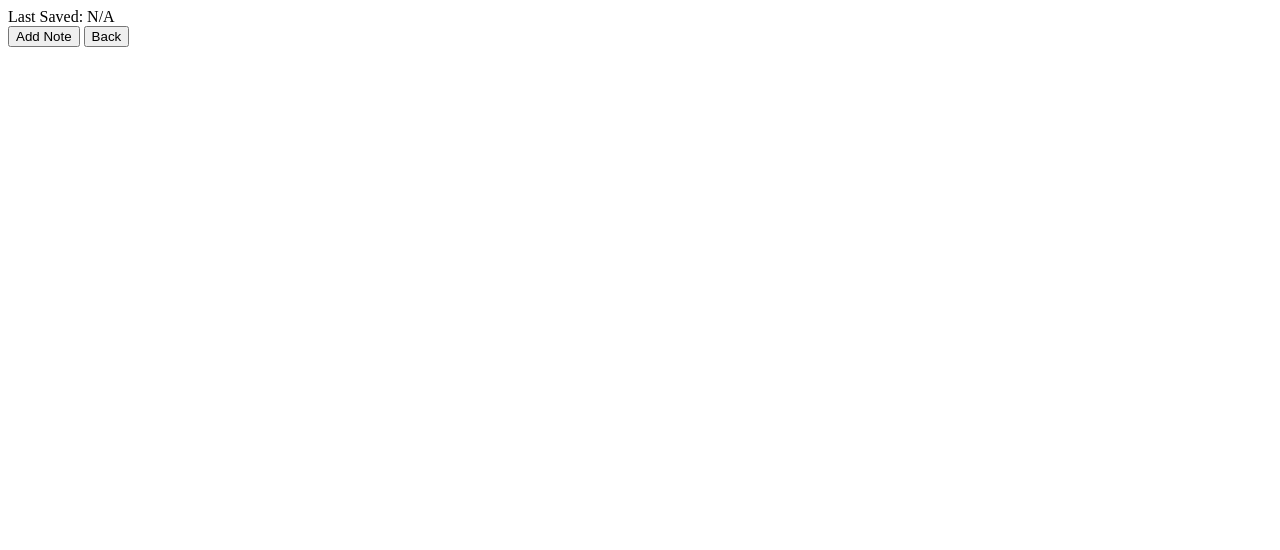
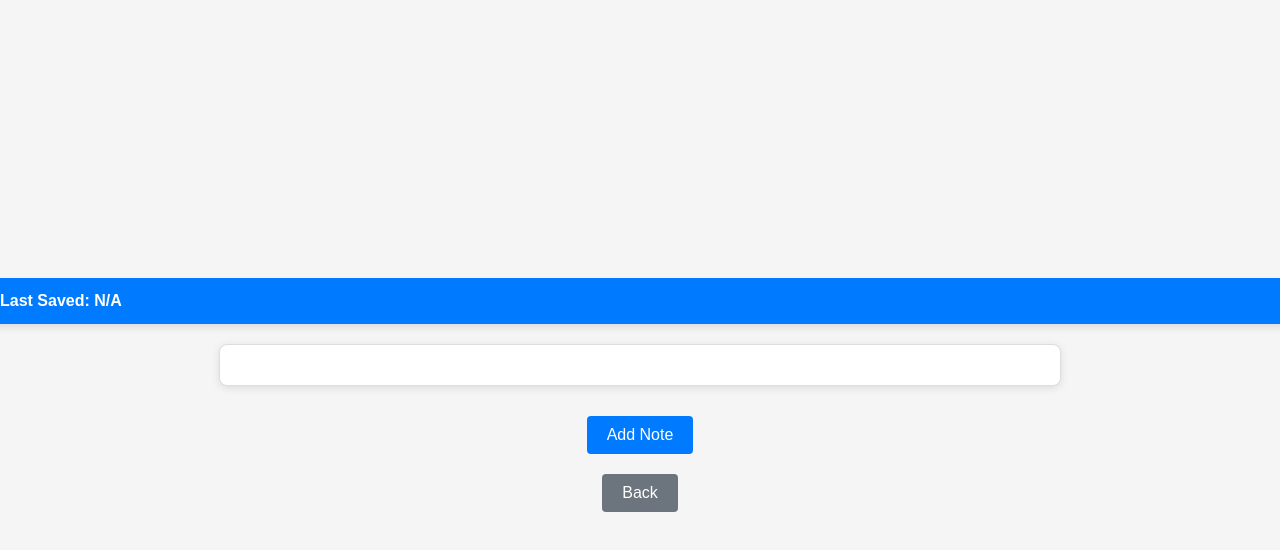
Before and after one commit to rraymondx/COMP4537, a plain HTML site: page labs/l/views/writer.html in a window 1280 px wide. Drawn offline with Linux system fonts and the light colour scheme.

Commit message:
edited css styling for reader and writer

```diff
--- a/labs/l/css/style.css
+++ b/labs/l/css/style.css
@@ -54,3 +54,120 @@ a:focus {
     outline: 2px dashed #0056b3;
     outline-offset: 4px;
 }
+
+/* Header Styles */
+.header {
+    width: 100%;
+    background-color: #007BFF;
+    color: white;
+    padding: 10px 20px;
+    box-shadow: 0 4px 6px rgba(0, 0, 0, 0.1);
+    display: flex;
+    justify-content: space-between;
+    align-items: center;
+}
+
+.header span {
+    font-size: 1em;
+    font-weight: bold;
+}
+
+/* Container Styles */
+#notes-container {
+    width: 90%;
+    max-width: 800px;
+    margin: 20px auto;
+    background: white;
+    border: 1px solid #ddd;
+    border-radius: 8px;
+    padding: 20px;
+    box-shadow: 0 2px 8px rgba(0, 0, 0, 0.1);
+}
+
+#notes-container div {
+    margin-bottom: 20px;
+}
+
+/* Textarea Styles */
+textarea {
+    width: 100%;
+    height: 120px;
+    padding: 10px;
+    font-size: 1em;
+    border: 1px solid #ddd;
+    border-radius: 4px;
+    box-shadow: 0 2px 4px rgba(0, 0, 0, 0.1);
+    transition: border-color 0.3s ease;
+    resize: vertical;
+}
+
+textarea:focus {
+    border-color: #007BFF;
+    outline: none;
+}
+
+/* Button Styles */
+button {
+    display: inline-block;
+    padding: 10px 20px;
+    font-size: 1em;
+    color: #fff;
+    background-color: #28a745;
+    border: none;
+    border-radius: 4px;
+    cursor: pointer;
+    transition: background-color 0.3s ease, transform 0.2s ease;
+    margin: 10px 5px;
+}
+
+button:hover {
+    background-color: #218838;
+    transform: translateY(-2px);
+}
+
+button:active {
+    background-color: #1e7e34;
+}
+
+button:disabled {
+    background-color: #cccccc;
+    cursor: not-allowed;
+}
+
+/* Add Note Button */
+#add-note-btn {
+    background-color: #007BFF;
+}
+
+#add-note-btn:hover {
+    background-color: #0056b3;
+}
+
+/* Back Button */
+button[onclick*="index.html"] {
+    background-color: #6c757d;
+}
+
+button[onclick*="index.html"]:hover {
+    background-color: #5a6268;
+}
+
+/* Mobile Responsiveness */
+@media (max-width: 768px) {
+    body {
+        padding: 10px;
+    }
+
+    #notes-container {
+        padding: 15px;
+    }
+
+    textarea {
+        height: 100px;
+    }
+
+    button {
+        padding: 8px 15px;
+        font-size: 0.9em;
+    }
+}
--- a/labs/l/views/writer.html
+++ b/labs/l/views/writer.html
@@ -4,7 +4,7 @@
     <meta charset="UTF-8">
     <meta name="viewport" content="width=device-width, initial-scale=1.0">
     <title>Writer</title>
-    <link rel="stylesheet" href="css/styles.css">
+    <link rel="stylesheet" href="../css/style.css">
     <script src="../js/writer.js" defer></script>
     <script src="../lang/messages/en/user.js" defer></script>
 </head>
@@ -16,6 +16,6 @@
         <!-- Notes will be dynamically added here -->
     </div>
     <button id="add-note-btn">Add Note</button>
-    <button onclick="location.href='index.html'">Back</button>
+    <button onclick="location.href='../index.html'">Back</button>
 </body>
 </html>
```
Also changed, not shown: labs/l/views/reader.html (+2 -2 lines).
